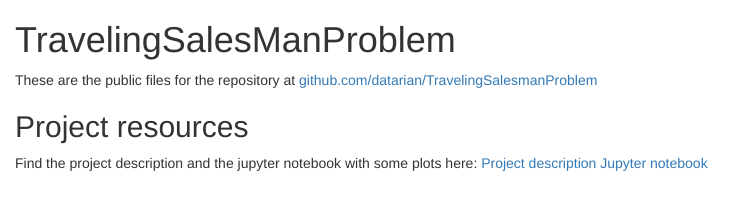
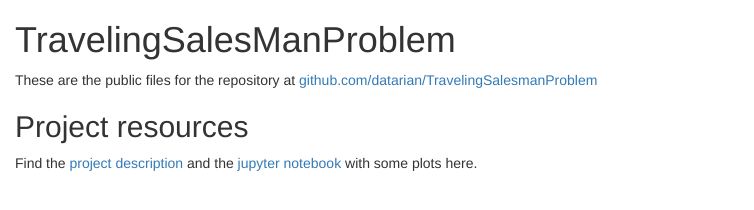
Before and after one commit to datarian/TravelingSalesmanProblem, a plain HTML site: page docs/index.html in a window 1280 px wide. Shown: the whole page, without its empty margins (0-754 px from the left). Drawn offline with nearby package versions, Linux system fonts and the light colour scheme.

Commit message:
Update index.html

```diff
--- a/docs/index.html
+++ b/docs/index.html
@@ -15,10 +15,7 @@
   <p>These are the public files for the repository at <a href="https://github.com/datarian/TravelingSalesmanProblem">github.com/datarian/TravelingSalesmanProblem</a></p>
 
   <h2>Project resources</h2>
-  <p> Find the project description and the jupyter notebook with some plots here:
-  <a href="./project.html">Project description</a>
-  <a href="./tsp.html">Jupyter notebook</a>
-  </p>
+  <p> Find the <a href="./project.html">project description</a> and the <a href="./tsp.html">jupyter notebook</a> with some plots here.</p>
 </div>
 
 </body>
```
